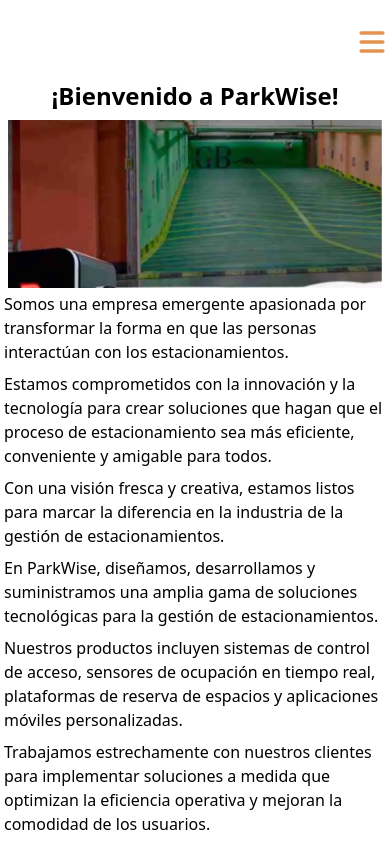
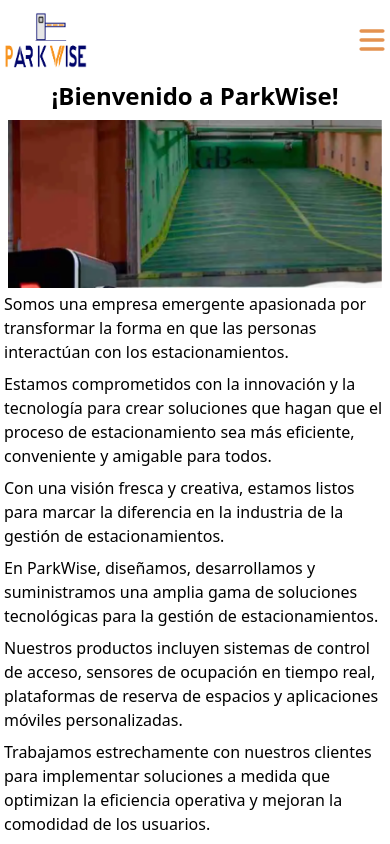
Before and after one commit to MiloDeSkorpio/parkwise-web, a React (Vite) app: page / in a window 390 px wide. Shown: the top 844 px of the page. Built offline with nearby package versions, Linux system fonts and the light colour scheme.

Commit message:
Logo&Ico

```diff
--- a/data.js
+++ b/data.js
@@ -11,6 +11,13 @@
 import dispenser from '/img/dispenser.svg'
 import automatic from '/img/automatic.svg'
 import tdispenser from '/img/tdispenser.svg'
+//import img header
+import logo from '/img/logopark.png'
+
+//exports header
+export const header = {
+  logo: logo
+}
 
 //exports templates
 export const nav  = [
--- a/index.html
+++ b/index.html
@@ -2,7 +2,7 @@
 <html lang="en">
   <head>
     <meta charset="UTF-8" />
-    <!-- <link rel="icon" type="image/svg+xml" href="/vite.svg" /> -->
+    <link rel="icon" type="image/svg+xml" href="/img/caseta.png" />
     <meta name="viewport" content="width=device-width, initial-scale=1.0" />
     <link rel="stylesheet" href="/src/index.css">
     <link rel="stylesheet" href="https://unpkg.com/swiper/swiper-bundle.min.css" />
--- a/src/components/Header.jsx
+++ b/src/components/Header.jsx
@@ -5,12 +5,13 @@
 //import components
 import MobileNav from './templates/MobileNav.jsx'
 import Nav from './templates/Nav.jsx'
-
+import { header } from '../../data.js'
 const Header = () => {
   const [mobileNav, setMovileNav] = useState(false);
   // header state
   const [isActive, setisActive] = useState(false);
   //destructure header data
+  const { logo } = header
   const handleMobileNavClick = () => {
     // Aquí puedes realizar las acciones que desees cuando se hace clic en un elemento de MobileNav
     // Por ejemplo, cerrar el menú móvil
@@ -28,16 +29,23 @@
         ${isActive
           ? 'bg-white shadow-2xl'
           : 'lg:top-[0px]'}
-        py-6 lg:py-2 fixed w-full transition-all z-10
+        py-2 fixed w-full transition-all z-10
         `}
     >
-      <div className='mx-auto flex justify-between items-center'>
+      <div className='mx-auto flex justify-between items-center '>
         {/* logo */}
         <a
           href='/'
           data-aos='fade-down-right'
           data-aos-delay='1000'
+          className='h-16 '
         >
+          <img
+            src={logo}
+            alt='logo'
+            className='w-full h-full object-cover p-1'
+            loading="lazy"
+          />
         </a>
         {/** nav - initially hidden - show on desktop mode **/}
         <div
```
Also changed, not shown: public/img/caseta.png (added), public/img/logopark.png (added).
